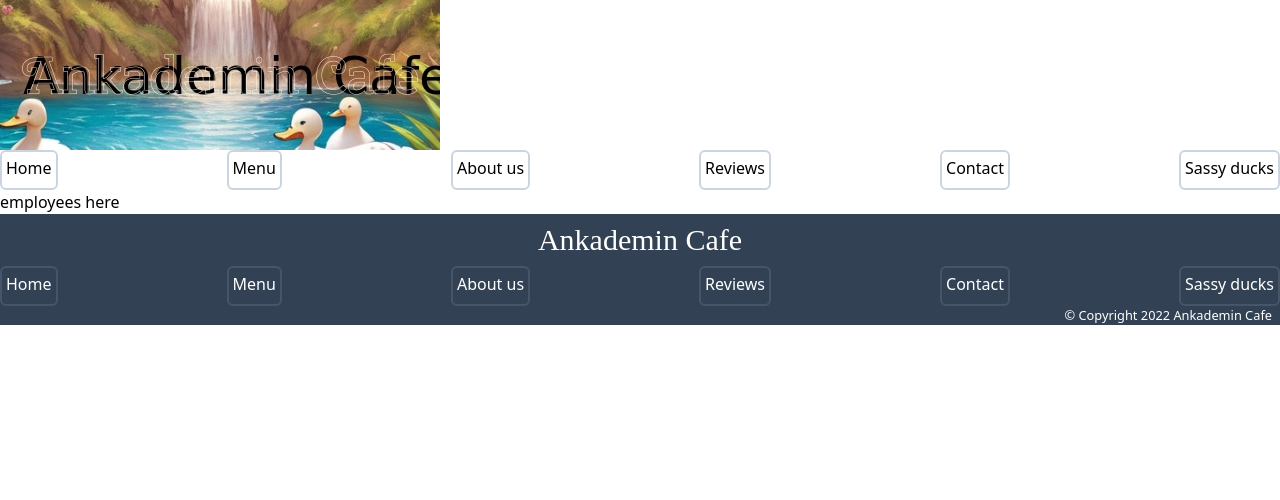
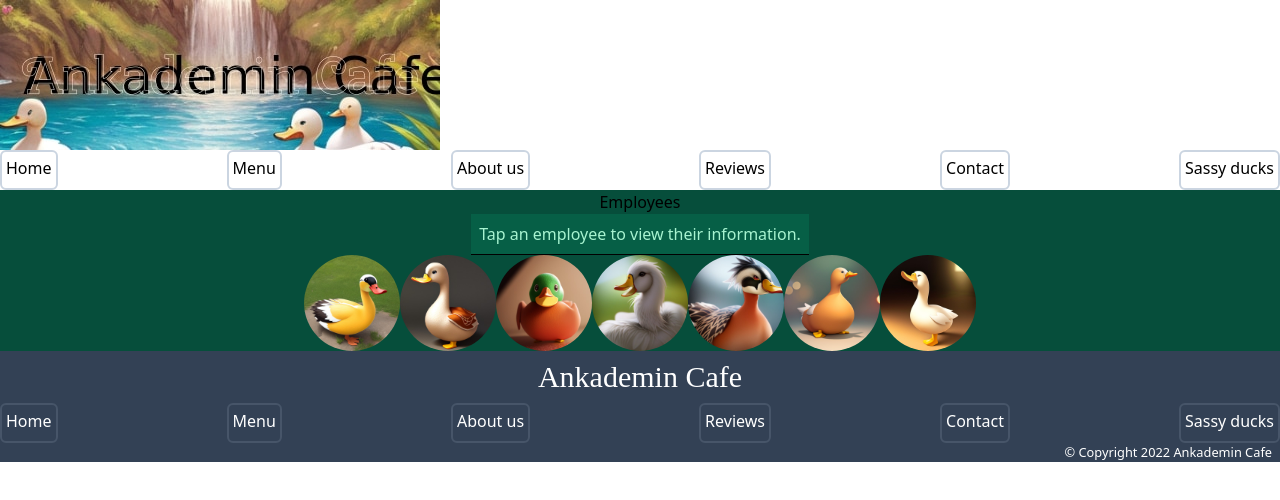
Before and after one commit to henrikvilhelmberglund/HTMLCSS-Assignment, a SvelteKit app: page /about-us/employees in a window 1280 px wide. Shown: the top 500 px of the page. Built offline with nearby package versions, Linux system fonts and the light colour scheme; a web font is replaced by a local one.

Commit message:
feat: :sparkles: add employees page TODO: improve styling

```diff
--- a/src/routes/about-us/employees/+page.svelte
+++ b/src/routes/about-us/employees/+page.svelte
@@ -1,9 +1,90 @@
 <script>
-
+  import P from "$lib/P.svelte";
+  import EmployeesItem from "$lib/EmployeesItem.svelte";
+  import { base } from "$app/paths";
+  let currentValue;
+  let employees = [
+    {
+      name: "Yellow Duck",
+      src: "/images/ducks/duck_0.jpg",
+      alt: "yellow duck",
+      role: "Systems Administrator",
+      email: "yellow.duck@ankademincafe.se",
+      desc: "Yellow Duck is our digital expert and handles the digital systems such as booking times.",
+    },
+    {
+      name: "White Duck",
+      src: "/images/ducks/duck_1.jpg",
+      alt: "white duck",
+      role: "Cashier",
+      email: "white.duck@ankademincafe.se",
+      desc: "White Duck loves money and thus handles payment, both hourly payment and payment for food and drinks.",
+    },
+    {
+      name: "Green Duck",
+      src: "/images/ducks/duck_2.jpg",
+      alt: "green duck",
+      role: "Waiter",
+      email: "green.duck@ankademincafe.se",
+      desc: "Green Duck is our 5 star rated waiter who has never broken any dishes.",
+    },
+    {
+      name: "Lady Duck",
+      src: "/images/ducks/duck_3.jpg",
+      alt: "lady duck",
+      role: "Duck Trainer",
+      email: "lady.duck@ankademincafe.se",
+      desc: "Lady Duck takes great care of our many ducks and makes sure they don't bite our customers by training them.",
+    },
+    {
+      name: "Darkwing Duck",
+      src: "/images/ducks/duck_4.jpg",
+      alt: "duck with dark wings",
+      role: "Chef",
+      email: "darkwing.duck@ankademincafe.se",
+      desc: "Darkwing Duck is a comic fan and is responsible for our delicious food, drinks and duck feed.",
+    },
+    {
+      name: "Big Duck",
+      src: "/images/ducks/duck_5.jpg",
+      alt: "big duck",
+      role: "PR Manager",
+      email: "big.duck@ankademincafe.se",
+      desc: "Big Duck handles our PR and social media and is a big part of why we're successful today.",
+    },
+    {
+      name: "Happy Duck",
+      src: "/images/ducks/duck_6.jpg",
+      alt: "happy duck",
+      role: "CEO",
+      email: "happy.duck@ankademincafe.se",
+      desc: "Happy Duck is our CEO with an infectious smile often seen in the cafe treating guests.",
+    },
+  ];
 </script>
 
-employees here
+<main class="flex flex-col items-center justify-between bg-emerald-900">
+  <h1>Employees</h1>
+  <P>Tap an employee to view their information.</P>
+  <div class="flex flex-row">
+    {#each employees as employee, i}
+      <label for="employee{i}">
+        <input
+          class="opacity-0 absolute w-0 h-0"
+          type="radio"
+          name="employees"
+          id="employee{i}"
+          value={i}
+          bind:group={currentValue} />
+        <img src={employee.src} alt={employee.alt} class="w-24 rounded-full" />
+      </label>
+    {/each}
+  </div>
+
+  {#if currentValue !== undefined}
+    <EmployeesItem {...employees[currentValue]} />
+  {/if}
+</main>
 
 <style>
-
 </style>
```
